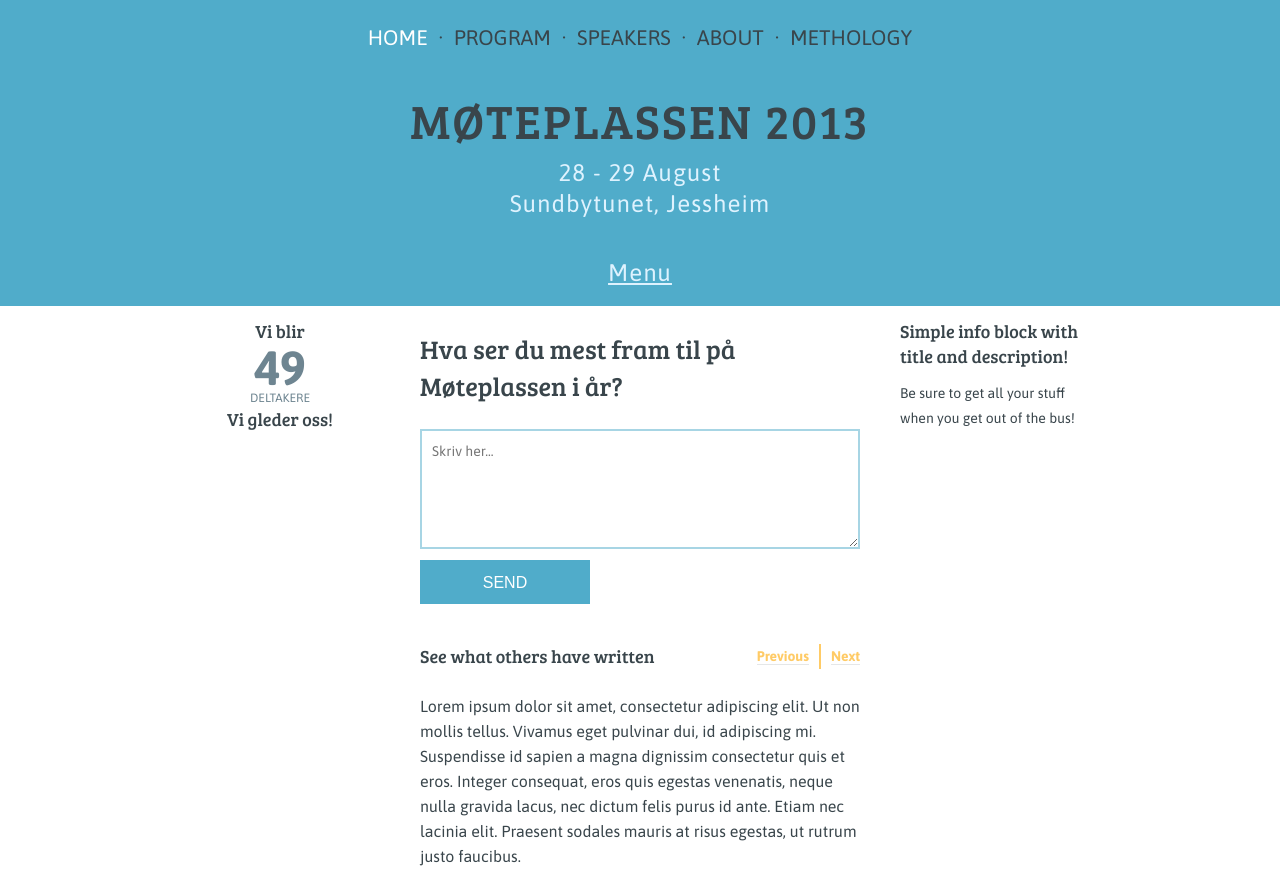
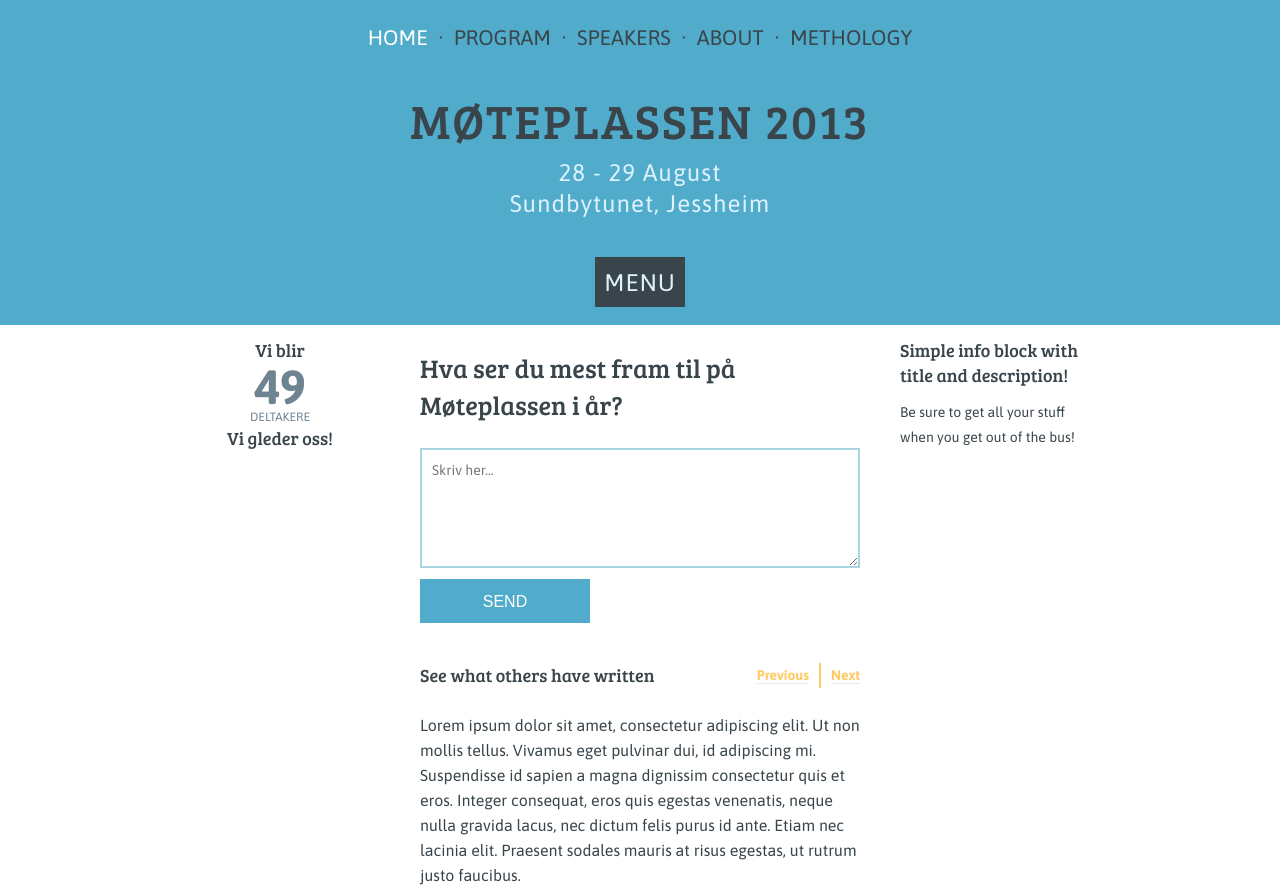
Before and after one commit to front/moteplassen-proto, a website: page index.html in a window 1280 px wide. Shown: the top 891 px of the page. Drawn offline with nearby package versions, Linux system fonts and the light colour scheme.

Commit message:
Change appearance of menu button

```diff
--- a/index.html
+++ b/index.html
@@ -27,7 +27,7 @@
 
       <h1 class="header--logo">Møteplassen 2013</h1>
       <p class="header--tagline">28 - 29 August<br>Sundbytunet, Jessheim</p>
-      <div class="header--menubutton"><a href="#bottom-menu">Menu</a></div>
+      <div class="header--menubutton button"><a href="#bottom-menu">Menu</a></div>
 
     </div>
   </header>
--- a/sass/partials/modules/partials/_buttons.scss
+++ b/sass/partials/modules/partials/_buttons.scss
@@ -27,3 +27,10 @@ $button-padding: (44 - $base-line-height);
     min-width: 170px * 1.5;
   }
 }
+
+.header--menubutton {
+  background: $color-body;
+  a {
+      text-decoration: none !important;
+  }
+}
```
Also changed, not shown: stylesheets/style.css.
